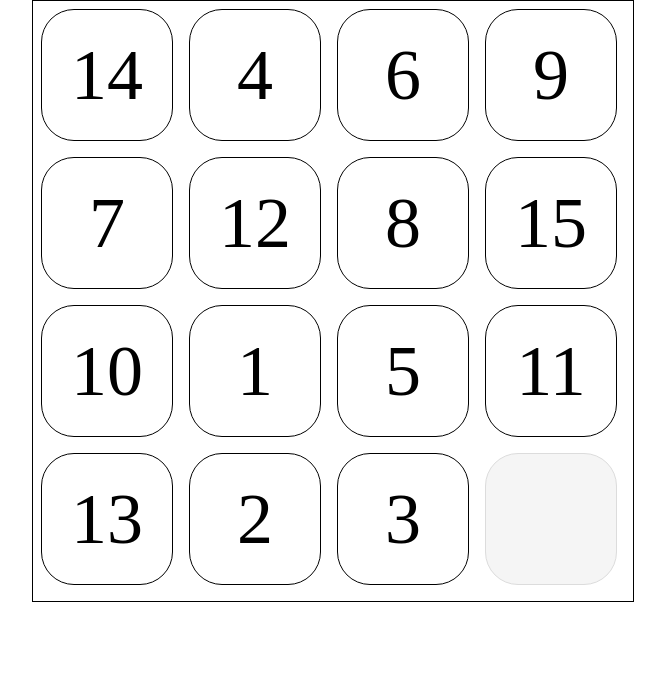
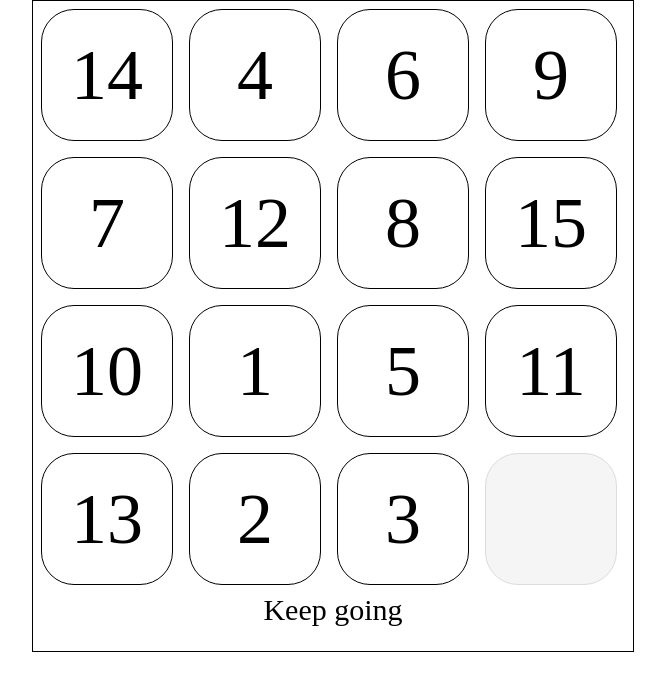
Before and after one commit to metkram/reactjs-fifteen-puzzle, a React app: page / in a window 1280 px wide. Shown: the whole page, without its empty margins (307-972 px from the left). Built offline with nearby package versions, Linux system fonts and the light colour scheme.

Commit message:
add checkWin function

```diff
--- a/src/index.css
+++ b/src/index.css
@@ -4,7 +4,7 @@ body {
 
 .board {
   width: 600px;
-  height: 600px;
+  height: 650px;
   border: 1px solid #000;
   margin: auto;
 }
@@ -48,3 +48,8 @@ body {
   height: 130px;
   margin: 0;
 }
+
+.info {
+  font-size: 30px;
+  text-align: center;
+}
--- a/src/index.js
+++ b/src/index.js
@@ -8,6 +8,7 @@ class Game extends React.Component {
     super(props);
     this.state = {
       tiles: this.newTilesSet(),
+      isSolved: false,
     };
     this.handleClick = this.handleClick.bind(this);
   }
@@ -49,6 +50,8 @@ class Game extends React.Component {
       [numberSet[zeroPosition], numberSet[numberPosition]] = [numberSet[numberPosition], numberSet[zeroPosition]];
       this.setState({tiles: numberSet});
     }
+
+    if (this.checkWin(numberSet)) this.setState({isSolved: true});
   }
 
   possibleMoves(zero) {
@@ -61,11 +64,20 @@ class Game extends React.Component {
 
     return set.filter(number => number >= 0 && number <= 15);
   }
+
+  checkWin(numberSet) {
+    const winSet = [1, 2, 3, 4, 5, 6, 7, 8, 9, 10, 11, 12, 13, 14, 15, 0].join();
+    return winSet == numberSet.join();
+  }
+
   render() {
     const className = "board";
     return(
       <div className={className}>
         <Board tiles={this.state.tiles} handleClick={this.handleClick} />
+        <div className={"info"}>
+          {this.state.isSolved ? "You win" : "Keep going"}
+        </div>
       </div>
     );
   }
```
